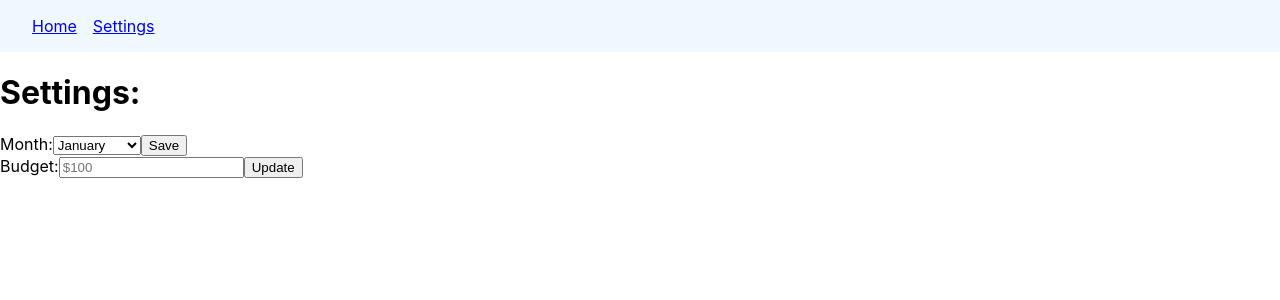
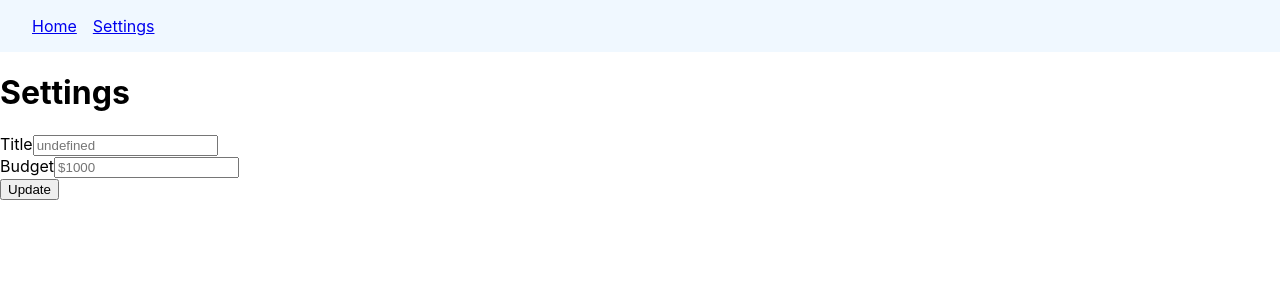
Before and after one commit to isaac-messer/budget-routing, a React (Create React App) app: page /settings in a window 1280 px wide. Shown: the top 300 px of the page. Built offline with nearby package versions, Linux system fonts and the light colour scheme.

Commit message:
Adjusted JSX structure for CSS

```diff
--- a/src/Pages/Components/AddSettingsForm.jsx
+++ b/src/Pages/Components/AddSettingsForm.jsx
@@ -2,8 +2,9 @@ import react, { useContext, useState } from 'react';
 import { BudgetContext } from '../Context';
 
 const AddSettingsForm = () => {
-    const { budget, month, dispatch } = useContext(BudgetContext);
+    const { budget, title, dispatch } = useContext(BudgetContext);
 
+    const [ newTitle, setNewTitle ] = useState('');
     const [ income, setIncome ] = useState('');
 
     const UpdateInfo = (event) => {
@@ -24,27 +25,19 @@ const AddSettingsForm = () => {
 
     return (
         <>
-            <form>
-                <label htmlFor="month">Month:</label>
-                <select name="monthValue" id="month" placeholder='test'>
-                    {/* <option label={month}></option> */}
-                    <option value="0">January</option>
-                    <option value="1">Febuary</option>
-                    <option value="2">March</option>
-                    <option value="3">April</option>
-                    <option value="4">May</option>
-                    <option value="5">June</option>
-                    <option value="6">July</option>
-                    <option value="7">August</option>
-                    <option value="8">September</option>
-                    <option value="9">October</option>
-                    <option value="10">November</option>
-                    <option value="11">December</option>
-                </select>
-                <button>Save</button>
-            </form>
-            <form onSubmit={UpdateInfo}>
-                <label htmlFor="budget">Budget:</label>
+            <form id='settingsForm' onSubmit={UpdateInfo}>
+                <div id="titleInput">
+                    <label htmlFor="title">Title</label>
+                    <input
+                        type="text"
+                        id="title"
+                        placeholder={`${(title)}`}
+                        value={newTitle}
+                        onChange={(event) => setNewTitle(event.target.value)}
+                    />
+                </div>
+                <div id="budgetInput">
+                    <label htmlFor="budget">Budget</label>
                     <input
                         type="text"
                         id="budget"
@@ -52,7 +45,10 @@ const AddSettingsForm = () => {
                         value={income}
                         onChange={(event) => setIncome(event.target.value)}
                     />
+                </div>
+                <div id="settingsUpdateButton">
                     <button>Update</button>
+                </div>
             </form>
         </>
     );
--- a/src/Pages/Components/AddTransactionForm.jsx
+++ b/src/Pages/Components/AddTransactionForm.jsx
@@ -36,6 +36,7 @@ const AddTransactionForm = () => {
                     required='required'
                     type='text'
                     id='category'
+                    placeholder="Descrition"
                     value={category}
                     onChange={(event) => setCategory(event.target.value)}
                 />
@@ -46,6 +47,7 @@ const AddTransactionForm = () => {
                 required='required'
                 type='text'
                 id='amount'
+                placeholder="Price (-)"
                 value={amount}
                 onChange={(event) => setAmount(event.target.value)}
                 />
--- a/src/Pages/Components/BalanceInfo.jsx
+++ b/src/Pages/Components/BalanceInfo.jsx
@@ -6,7 +6,7 @@ const Budget = () => {
 
     const expenses = transactions.reduce((accumulatorExpense, current) => {
         if (current.amount < 0) {
-            console.log(`${current.amount} is negative`);
+            // console.log(`${current.amount} is negative`);
             return (accumulatorExpense += current.amount);
         } else if (current.amount > 0) {
             return (accumulatorExpense)
@@ -14,7 +14,7 @@ const Budget = () => {
     }, 0);
     const moreIncome = transactions.reduce((accumulatorIncome, current) => {
         if (current.amount > 0) {
-            console.log(`${current.amount} is positive`);
+            // console.log(`${current.amount} is positive`);
             return (accumulatorIncome += current.amount);
         } else if (current.amount < 0) {
             return (accumulatorIncome)
@@ -23,7 +23,7 @@ const Budget = () => {
 
     return (
         <div className="balanceTracker">
-            <span>Balance: ${ ( moreIncome + expenses ).toFixed(2)}</span>
+            <span>-Balance- <br/> ${ ( moreIncome + expenses ).toFixed(2)}</span>
         </div>
     );
 };
--- a/src/Pages/Components/ExpensesInfo.jsx
+++ b/src/Pages/Components/ExpensesInfo.jsx
@@ -17,7 +17,7 @@ const Expenses = () => {
 
     return (
         <div className="expensesTracker">
-            <span>Expenses: -${Math.abs(expenses).toFixed(2)}</span>
+            <span>-Expenses- <br/> -${Math.abs(expenses).toFixed(2)}</span>
         </div>
     );
 };
--- a/src/Pages/Components/IncomeInfo.jsx
+++ b/src/Pages/Components/IncomeInfo.jsx
@@ -17,7 +17,7 @@ const Income = () => {
 
     return (
         <div className="IncomeTracker">
-            <span>Income: ${ ( moreIncome ).toFixed(2) }</span>
+            <span>-Income- <br/> ${ ( moreIncome ).toFixed(2) }</span>
         </div>
     );
 };
--- a/src/Pages/Components/TransactionItem.jsx
+++ b/src/Pages/Components/TransactionItem.jsx
@@ -14,7 +14,7 @@ const TransactionItem = (prop) => {
     return (
         <li className="transactionItem">
             {prop.category}
-            <div>
+            <div className="transactionItemButton">
                 <span>
                     ${(prop.amount).toFixed(2)}
                 </span>
--- a/src/Pages/Context.jsx
+++ b/src/Pages/Context.jsx
@@ -32,15 +32,15 @@ const BudgetReducer = (state, action) => {
 
 
 const InitialState = {
-    budget: 100,
-    month: '',
+    budget: 1000,
+    title: 'Test',
     transactions: [],
 };
 
 const GetInitialState = () => {
     let state = {
         budget: JSON.parse(localStorage.getItem('budget')),
-        month: '',
+        title: 'Test',
         transactions: [],
     };
 
--- a/src/Pages/Home.jsx
+++ b/src/Pages/Home.jsx
@@ -10,6 +10,7 @@ import { BudgetProvider } from './Context';
 export const Home = () => {
     return(
     <BudgetProvider>
+      <div id='box'>
         <div id="container">
           <div id="header">
             <h1>Current Balance</h1>
@@ -19,17 +20,23 @@ export const Home = () => {
               <Balance/>
             </div>
             <div id="balanceBreakDownContainer">
+              <div id="incomeContainer">
                 <div id="income">
                   <Income/>
                 </div>
+              </div>
+              <div id="expensesContainer">
                 <div id="expenses">
                   <Expenses/>
                 </div>
               </div>
             </div>
+          </div>
           <div id="transactionHistoryContainer">
-          <h3>Transactions</h3>
-          <div>
+            <div id="historyHeaderConatiner">
+              <p>-Transactions-</p>
+            </div>
+            <div id='historyListContainer'>
               <TransactionList/>
             </div>
           </div>
@@ -39,6 +46,8 @@ export const Home = () => {
             </div>
           </div>
         </div>
+      </div>
+
     </BudgetProvider>
     )
 }
--- a/src/Pages/Settings.jsx
+++ b/src/Pages/Settings.jsx
@@ -9,12 +9,17 @@ export const Settings = () => {
 
     return(
         <BudgetProvider>
-            <div>
-                <h1>Settings:</h1>
-            </div>
-            <div>
-                <AddSettingsForm/>
-            </div>
+            <div id="box">
+                <div id="container">
+                    <div id='header'>
+                            <h1>Settings</h1>
+                        </div>
+                        <div>
+                            <AddSettingsForm/>
+                        </div>
+                    </div>
+                </div>
+
         </BudgetProvider>
     )
 }
```
Lines whose indentation alone changed are shown as unchanged.
